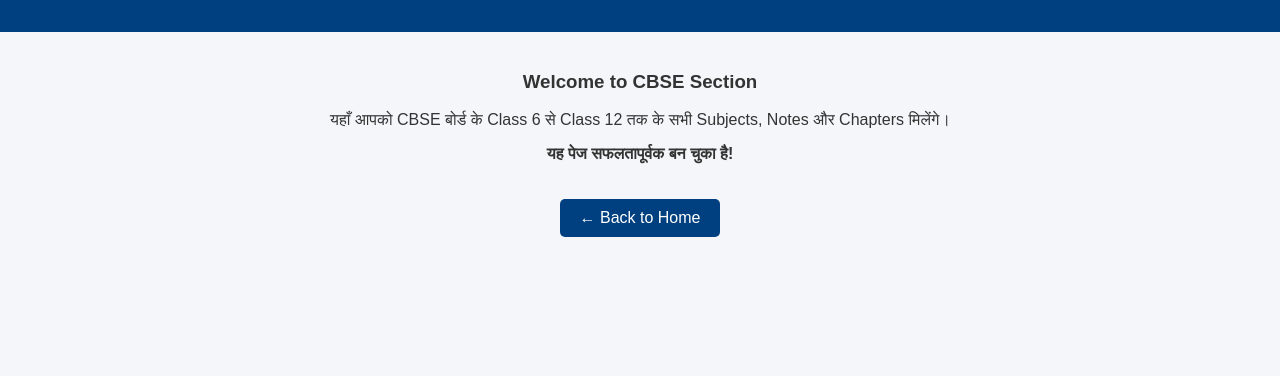
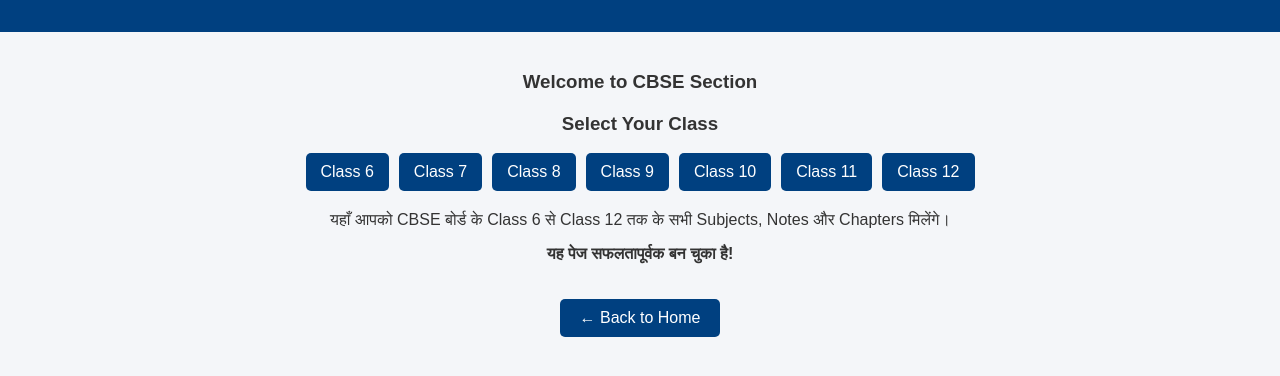
Before and after one commit to manishsirclasses9925/manish-sir-class-9925, a plain HTML site: page cbse.html in a window 1280 px wide. Shown: the part 66-442 px from the top of the page. Drawn offline with Linux system fonts and the light colour scheme.

Commit message:
Update cbse.html

```diff
--- a/cbse.html
+++ b/cbse.html
@@ -42,7 +42,19 @@
     </header>
 
     <div class="container">
-        <h3>Welcome to CBSE Section</h3>
+        <h3>Welcome to CBSE Section</h3>        <div style="margin: 20px 0;">
+            <h3>Select Your Class</h3>
+            <div style="display: flex; flex-wrap: wrap; justify-content: center; gap: 10px;">
+                <a href="#" style="padding: 10px 15px; background-color: #004080; color: white; text-decoration: none; border-radius: 5px;">Class 6</a>
+                <a href="#" style="padding: 10px 15px; background-color: #004080; color: white; text-decoration: none; border-radius: 5px;">Class 7</a>
+                <a href="#" style="padding: 10px 15px; background-color: #004080; color: white; text-decoration: none; border-radius: 5px;">Class 8</a>
+                <a href="#" style="padding: 10px 15px; background-color: #004080; color: white; text-decoration: none; border-radius: 5px;">Class 9</a>
+                <a href="#" style="padding: 10px 15px; background-color: #004080; color: white; text-decoration: none; border-radius: 5px;">Class 10</a>
+                <a href="#" style="padding: 10px 15px; background-color: #004080; color: white; text-decoration: none; border-radius: 5px;">Class 11</a>
+                <a href="#" style="padding: 10px 15px; background-color: #004080; color: white; text-decoration: none; border-radius: 5px;">Class 12</a>
+            </div>
+        </div>
+
         <p>यहाँ आपको CBSE बोर्ड के Class 6 से Class 12 तक के सभी Subjects, Notes और Chapters मिलेंगे।</p>
         <p><b>यह पेज सफलतापूर्वक बन चुका है!</b></p>
 
```
